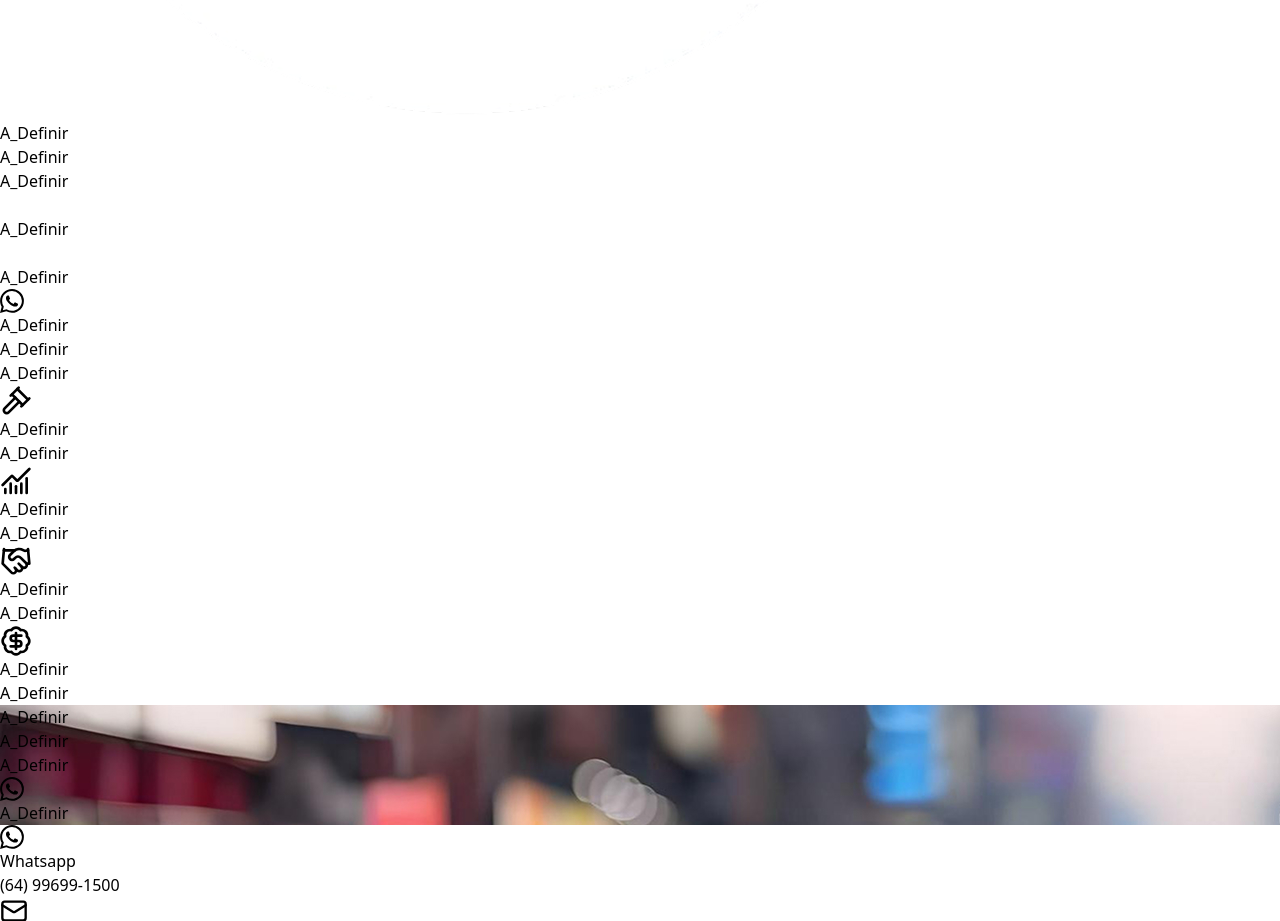
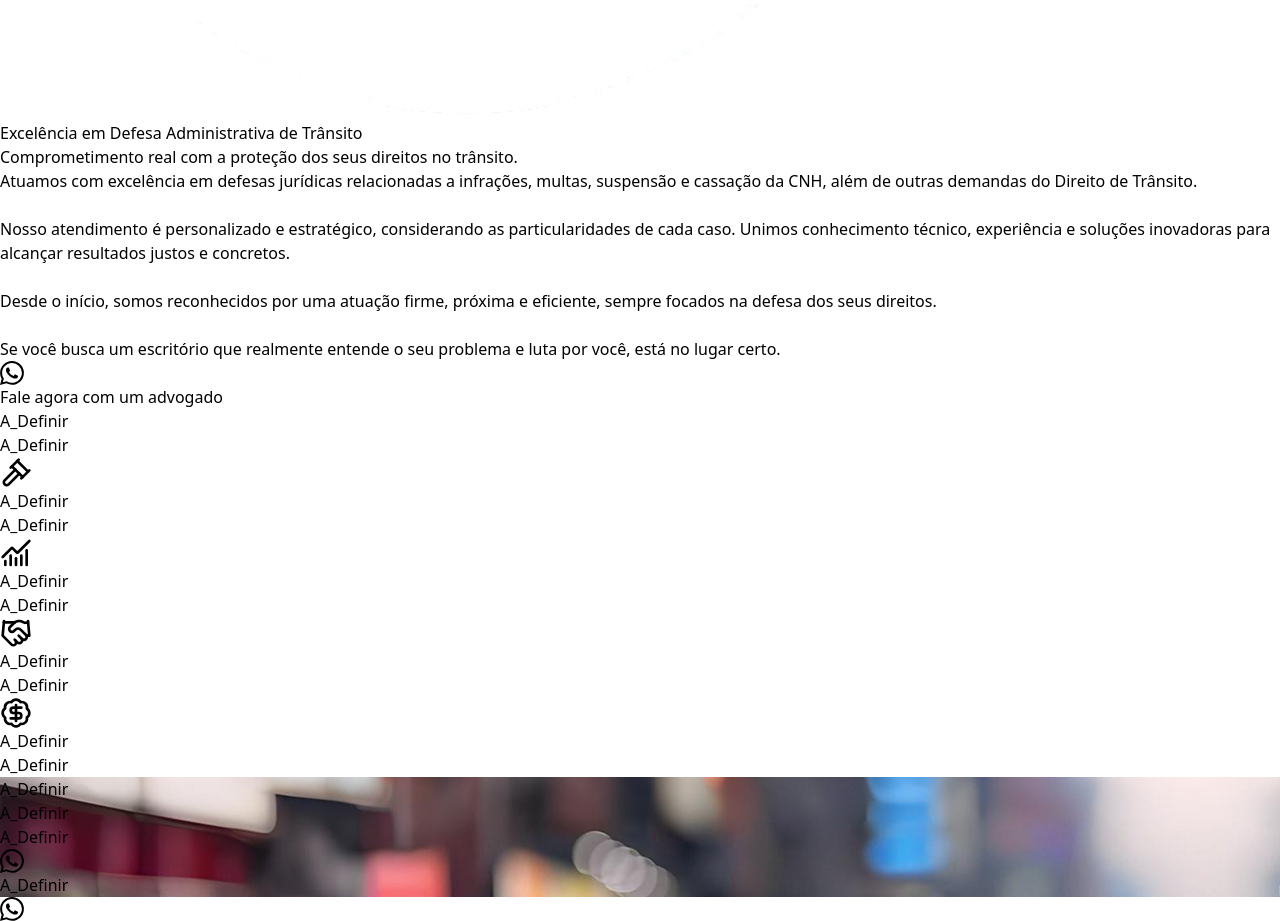
Before and after one commit to Paper-Street-Softwares/Dev-Template, a React (Vite) app: page / in a window 1280 px wide. Shown: the part 2318-3239 px from the top of the page. Built offline with nearby package versions, Linux system fonts and the light colour scheme; a web font is replaced by a local one.

Commit message:
fix: About

```diff
--- a/src/content/contentLp01.jsx
+++ b/src/content/contentLp01.jsx
@@ -190,21 +190,31 @@ const contentLp01 = {
       alt: "logomarca",
     },
     sectionHeader: {
-      miniTag: "A_Definir",
-      title: "A_Definir",
+      miniTag: "Excelência em Defesa Administrativa de Trânsito",
+      title:
+        "Comprometimento real com a proteção dos seus direitos no trânsito.",
     },
     paragraph: (
       <p>
-        A_Definir
+        Atuamos com excelência em defesas jurídicas relacionadas a infrações,
+        multas, suspensão e cassação da CNH, além de outras demandas do Direito
+        de Trânsito.
         <br />
         <br />
-        A_Definir
+        Nosso atendimento é personalizado e estratégico, considerando as
+        particularidades de cada caso. Unimos conhecimento técnico, experiência
+        e soluções inovadoras para alcançar resultados justos e concretos.
         <br />
         <br />
-        A_Definir
+        Desde o início, somos reconhecidos por uma atuação firme, próxima e
+        eficiente, sempre focados na defesa dos seus direitos.
+        <br />
+        <br />
+        Se você busca um escritório que realmente entende o seu problema e luta
+        por você, está no lugar certo.
       </p>
     ),
-    buttonLabel: "A_Definir",
+    buttonLabel: "Fale agora com um advogado",
     ctaButtonAriaLabel: "Botão de Contato",
   },
   steps: {
```
